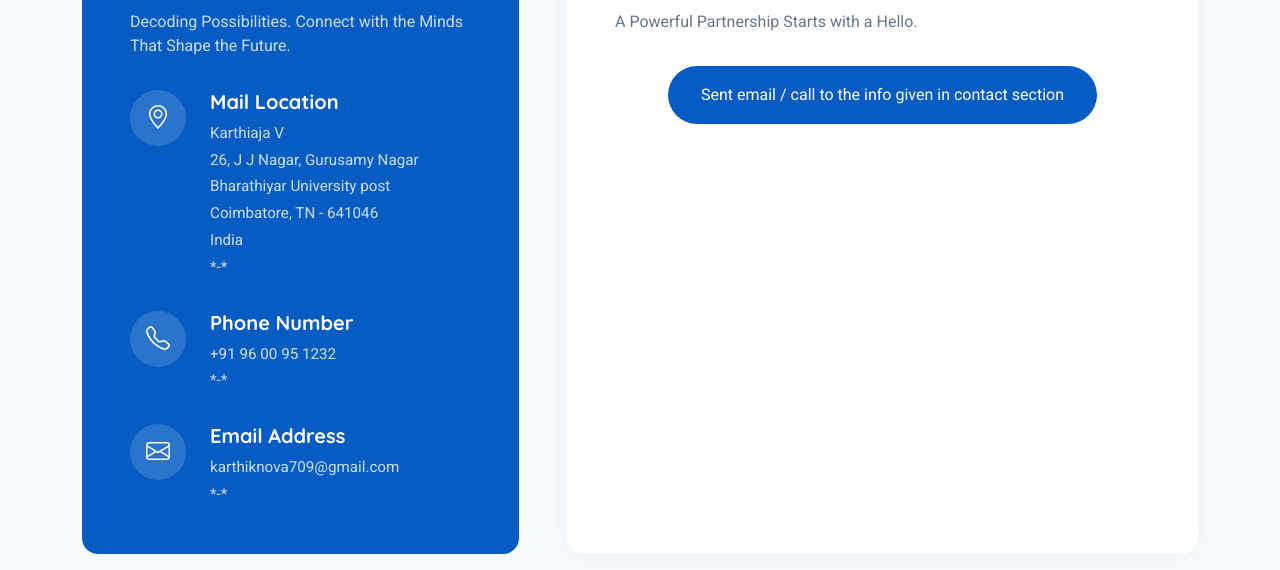
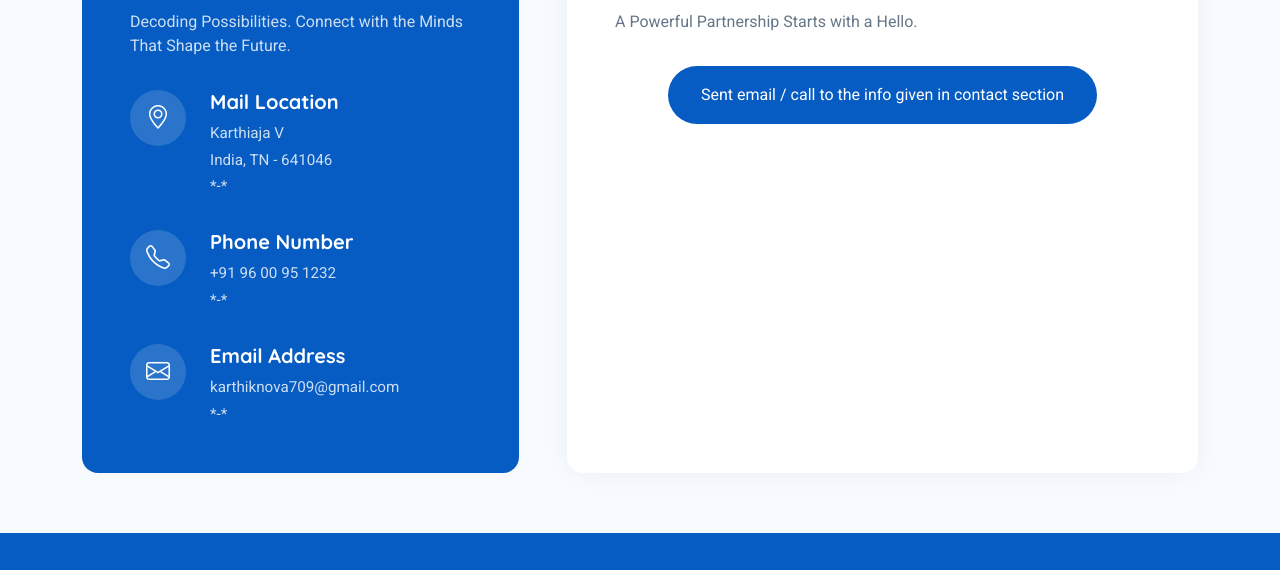
Before and after one commit to karthikraja-engineer/karthikraja-engineer.github.io, a plain HTML site: page index.html in a window 1280 px wide. Shown: the part 7965-8535 px from the top of the page. Drawn offline with nearby package versions, Linux system fonts and the light colour scheme.

Commit message:
Update index.html

```diff
--- a/index.html
+++ b/index.html
@@ -1916,10 +1916,7 @@
                 <div class="content">
                   <h4>Mail Location</h4>
 				  <p>Karthiaja V</p>
-                  <p>26, J J Nagar, Gurusamy Nagar </p>
-				  <p>Bharathiyar University post</p>
-				  <p>Coimbatore, TN - 641046</p>
-				  <p>India</p>
+				  <p>India, TN - 641046</p>
 				  <p>*-*</p>
                 </div>
               </div>
```
